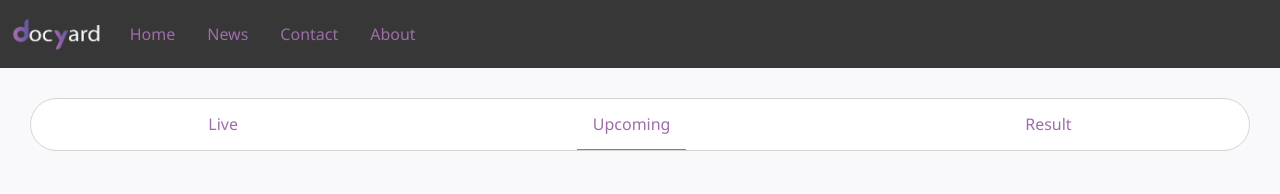
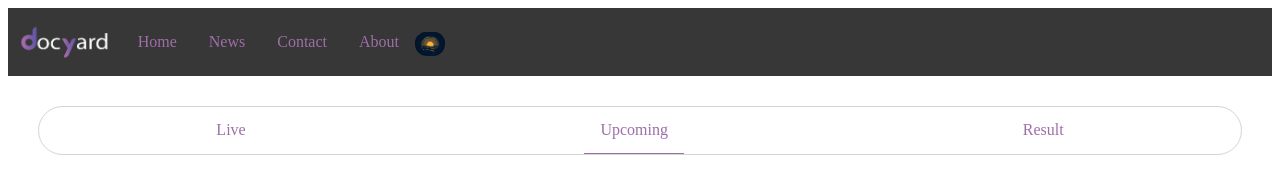
Before and after one commit to prasanna34567u78/PKM_IPL, a plain HTML site: page upcoming.html in a window 1280 px wide. Drawn offline with Linux system fonts and the light colour scheme; no server answers.

Commit message:
Add files via upload

```diff
--- a/style.css
+++ b/style.css
@@ -1,15 +1,17 @@
-body{
+body {
   padding: 0;
   margin: 0;
   font-family: 'Segoe UI', Tahoma, Geneva, Verdana, sans-serif;
   background-color: #f9f9fb;
 }
-.docyard_logo{
+
+.docyard_logo {
   width: 100%;
   height: 40px;
   object-fit: contain;
 }
-.image_logo{
+
+.image_logo {
   padding-left: 10px;
   padding-right: 10px;
 }
@@ -24,9 +26,11 @@ ul {
   flex-direction: row;
   align-items: center;
 }
+
 li {
   float: right;
 }
+
 li a {
   display: block;
   color: #9e6ea9;
@@ -34,10 +38,12 @@ ul {
   padding: 14px 16px;
   text-decoration: none;
 }
+
 li a:hover {
   background-color: #131313;
 }
-  .options{
+
+.options {
   margin: 30px;
   background-color: #ffffff;
   border-radius: 30px;
@@ -47,10 +53,20 @@ ul {
   flex-direction: row;
   justify-content: space-around;
 }
-#live_score{
+
+#live_score {
   border-bottom: 1px solid #9e6ea9;
 }
-  a{
+
+#upcoming {
+  border-bottom: 0px;
+}
+
+#result {
+  border-bottom: 0px;
+}
+
+a {
   display: block;
   color: #9e6ea9;
   text-align: center;
@@ -58,10 +74,12 @@ ul {
   text-decoration: none;
   transition: 0.1s;
 }
-.options a:hover{
+
+.options a:hover {
   border-bottom: 1px solid #9e6ea9;
   position: inherit;
 }
+
 .teamname {
   padding: 12px 13px;
   background-color: #373737;
@@ -69,30 +87,37 @@ ul {
   font-size: 20px;
   font-weight: 400;
 }
-.team_logo{
+
+.team_logo {
   width: 30px;
   object-fit: contain;
 }
-.batting_score{
+
+.batting_score {
   display: flex;
   gap: 20px;
 }
+
 .livescore {
   margin: 12px 13px;
   font-size: 20px;
   font-weight: 500;
   color: #9e6ea9;
 }
+
 .livescore p {
   color: red;
   margin-top: 15px;
 }
+
 .livescore span {
   font-size: 17px;
 }
+
 .batsman {
   margin: 15px 0;
 }
+
 .head {
   display: flex;
   justify-content: space-around;
@@ -100,6 +125,7 @@ ul {
   color: #9e6ea9;
   padding: 10px;
 }
+
 .head ul {
   list-style-type: none;
   overflow: hidden;
@@ -107,9 +133,11 @@ ul {
   flex-direction: row;
   align-items: center;
 }
+
 .head ul li {
   padding: 0 13px;
 }
+
 .batter {
   display: flex;
   justify-content: space-around;
@@ -117,6 +145,7 @@ ul {
   color: #9e6ea9;
   padding: 10px;
 }
+
 .batter ul {
   list-style-type: none;
   overflow: hidden;
@@ -125,13 +154,16 @@ ul {
   flex-direction: row;
   align-items: center;
 }
+
 .batter ul li {
   font-size: 400;
   padding: 0 13px;
 }
+
 .bowler {
   margin: 15px 0;
 }
+
 .thrower {
   display: flex;
   justify-content: space-around;
@@ -139,6 +171,7 @@ ul {
   color: #9e6ea9;
   padding: 10px;
 }
+
 .thrower ul {
   list-style-type: none;
   overflow: hidden;
@@ -147,7 +180,44 @@ ul {
   flex-direction: row;
   align-items: center;
 }
+
 .thrower ul li {
   font-size: 400;
   padding: 0 13px;
 }
+
+.bdy {
+  background-color: #373737;
+}
+
+.bdy .head>p {
+  color: #9e6ea9;
+}
+
+.bdy .team1>p {
+  color: white;
+}
+
+.bdy p {
+  color: white;
+}
+
+.toogleSun {
+  display: block;
+  position: absolute;
+  width: 30px;
+  z-index: 3;
+  margin-top: -10px;
+  border-radius: 50px;
+  transition: 400ms;
+}
+
+.toogleMoon {
+  display: block;
+  position: absolute;
+  width: 30px;
+  z-index: 2;
+  margin-top: -10px;
+  border-radius: 50px;
+  transition: 400ms;
+}
--- a/upcoming.css
+++ b/upcoming.css
@@ -1,19 +1,22 @@
-body{
+|body {
     padding: 0;
     margin: 0;
-    font-family: 'Segoe UI', Tahoma, Geneva, Verdana, sans-serif;
+    font-family: 'Courier New', Courier, monospace;
     background-color: #f9f9fb;
 }
-.docyard_logo{
+
+.docyard_logo {
     width: 100%;
     height: 40px;
     object-fit: contain;
 }
-.image_logo{
+
+.image_logo {
     display: flex;
     padding-left: 10px;
     padding-right: 10px;
 }
+
 ul {
     list-style-type: none;
     margin: 0;
@@ -24,9 +27,11 @@ ul {
     flex-direction: row;
     align-items: center;
 }
+
 li {
     float: right;
 }
+
 li a {
     display: block;
     color: #9e6ea9;
@@ -34,10 +39,12 @@ ul {
     padding: 14px 16px;
     text-decoration: none;
 }
+
 li a:hover {
     background-color: #131313;
 }
-  .options{
+
+.options {
     margin: 30px;
     background-color: #ffffff;
     border-radius: 30px;
@@ -47,10 +54,12 @@ ul {
     flex-direction: row;
     justify-content: space-around;
 }
-#upcoming{
+
+#upcoming {
     border-bottom: 1px solid #9e6ea9;
 }
-  a{
+
+a {
     display: block;
     color: #9e6ea9;
     text-align: center;
@@ -58,62 +67,126 @@ ul {
     text-decoration: none;
     transition: 0.1s;
 }
-.options a:hover{
+
+.options a:hover {
     border-bottom: 1px solid #9e6ea9;
     position: inherit;
 }
-.grid{
+
+.grid {
     display: flex;
     justify-content: center;
     flex-wrap: wrap;
     flex-direction: row;
     padding: 10px;
 }
-.card{
+
+.card {
     width: 500px;
     border: 0.5px solid black;
 }
-.head{
+
+.head {
     display: flex;
     flex-direction: row;
     flex-wrap: wrap;
     justify-content: space-around;
 }
-.team_logo{
+
+.team_logo {
     width: 40px;
     height: 40px;
     object-fit: contain;
 }
-.teams{
+
+.teams {
     display: flex;
     flex-direction: column;
     flex-wrap: wrap;
     padding-left: 90px;
     padding-right: 60px;
 }
-.team1{
+
+.team1 {
     display: flex;
     justify-content: flex-start;
     flex-wrap: wrap;
     flex-direction: row;
     gap: 40px;
 }
-.team1 p{
+
+.team1 p {
     font-size: 14px;
 }
-.time{
+
+.time {
     padding-left: 90px;
 }
-.dark_mode{
+
+.dark_mode {
     background-color: #222222;
     color: white;
 }
-.card_dark_mode{
+
+.card_dark_mode {
     border: 0.5px solid white;
 }
+
 @media screen and (max-width: 600px) {
-    .docyard_logo{
+    .docyard_logo {
         height: 30px;
     }
 
 }
+
+#lightMode {
+    display: block;
+}
+
+.lm {
+    display: none;
+}
+
+.bdy {
+    background-color: #373737;
+}
+
+.bdy .head>p {
+    color: #9e6ea9;
+}
+
+.bdy .team1>p {
+    color: white;
+}
+
+.bdy p {
+    color: white;
+}
+
+.toggleSun {
+    width: 30px;
+}
+
+.toggleMoon {
+    width: 30px;
+}
+
+.toogleSun {
+    display: block;
+    position: absolute;
+    width: 30px;
+    z-index: 3;
+    margin-top: -10px;
+    border-radius: 50px;
+    transition: 400ms;
+}
+
+.toogleMoon {
+    display: block;
+    position: absolute;
+    width: 30px;
+    z-index: 2;
+    margin-top: -10px;
+    border-radius: 50px;
+    transition: 400ms;
+}
--- a/upcoming.html
+++ b/upcoming.html
@@ -1,5 +1,6 @@
 <!DOCTYPE html>
 <html lang="en">
+
 <head>
     <meta charset="UTF-8">
     <meta http-equiv="X-UA-Compatible" content="IE=edge">
@@ -8,15 +9,19 @@
     <link rel="website icon" class="tab_logo" type="png" href="docyardlogobg.png">
     <title>DocYard-Livescore</title>
 </head>
+
 <body>
     <header>
-    <ul>
-        <a href="file:///home/rohan/Desktop/VS%20Code%20/DocYard/index.html" class="image_logo"><img src="docyardbg.png" class="docyard_logo"></a>
-        <li><a href="index.html">Home</a></li>
-        <li><a href="#news">News</a></li>
-        <li><a href="#contact">Contact</a></li>
-        <li><a href="#about">About</a></li>
-      </ul>
+        <ul>
+            <a href="file:///home/rohan/Desktop/VS%20Code%20/DocYard/index.html" class="image_logo"><img
+                    src="docyardbg.png" class="docyard_logo"></a>
+            <li><a href="index.html">Home</a></li>
+            <li><a href="#news">News</a></li>
+            <li><a href="https://docyardhq.github.io/Website/feedback.html">Contact</a></li>
+            <li><a href="https://docyardhq.github.io/Website/about.html">About</a></li>
+            <li id="lightMode"><img class="toogleSun" id="toogleSun" src="sun.png" onclick="mode()"></li>
+            <li id="lightMode"><img class="toogleMoon" id="toogleMoon" src="moon.png" onclick="mode()"></li>
+        </ul>
     </header>
     <part-1>
         <div class="options">
@@ -32,4 +37,5 @@
     </main>
     <script src="upcoming.js"></script>
 </body>
+
 </html>
--- a/upcoming.js
+++ b/upcoming.js
@@ -8,29 +8,29 @@ const options = {
 
 fetch('https://cricbuzz-cricket.p.rapidapi.com/matches/v1/upcoming', options)
 	.then(response => response.json())
-	.then(response =>  {
-    const matches =response.typeMatches[1].seriesMatches[0].seriesAdWrapper.matches;
+	.then(response => {
+		const matches = response.typeMatches[1].seriesMatches[0].seriesAdWrapper.matches;
 		console.log(matches);
 
 		const contanier = document.querySelector('.grid');
 		console.log(contanier);
 		matches.forEach(match => {
 
-const mat =match.matchInfo;
+			const mat = match.matchInfo;
 
 			const first = mat.matchFormat;
 			const second = mat.matchDesc;
-var headTitle =first + " " +second;
+			var headTitle = first + " " + second;
 			const date = parseInt(mat.startDate);
 			const team1 = mat.team1;
 			const team2 = mat.team2;
-const team1Name= team1.teamName;
-const team2Name= team2.teamName;
-const image1= setImage(team1Name);
-const image2= setImage(team2Name);
+			const team1Name = team1.teamName;
+			const team2Name = team2.teamName;
+			const image1 = setImage(team1Name);
+			const image2 = setImage(team2Name);
 
 
-const content =` <div class="card">
+			const content = ` <div class="card">
 <div class="head">
 	<p>${headTitle}</p>
 	<p><b>${new Date(date).toDateString()}</b></p>
@@ -50,7 +50,7 @@ const content =` <div class="card">
 	</div>
 </div>`;
 
-contanier.innerHTML +=content;
+			contanier.innerHTML += content;
 
 
 		});
@@ -60,28 +60,38 @@ contanier.innerHTML +=content;
 
 function setImage(name) {
 
-	if(name === "Punjab Kings"){
+	if (name === "Punjab Kings") {
 		return "pbks.png";
-	}else if(name === "Lucknow Super Giants"){
+	} else if (name === "Lucknow Super Giants") {
 		return "lsg.png";
-	}else if(name === "Delhi Capitals"){
+	} else if (name === "Delhi Capitals") {
 		return "dc.png";
-	}else if(name === "Rajasthan Royals"){
+	} else if (name === "Rajasthan Royals") {
 		return "rr.png";
-	}else if(name === "Sunrisers Hyderabad"){
+	} else if (name === "Sunrisers Hyderabad") {
 		return "srh.png";
-	}else if(name === "Kolkata Knight Riders"){
+	} else if (name === "Kolkata Knight Riders") {
 		return "kkr.png";
-	}else if(name === "Royal Challengers Bangalore"){
+	} else if (name === "Royal Challengers Bangalore") {
 		return "rcb.png";
-	}else if(name === "Mumbai Indians"){
+	} else if (name === "Mumbai Indians") {
 		return "mi.png";
-	}else if(name === "Chennai Super Kings"){
+	} else if (name === "Chennai Super Kings") {
 		return "csk.png";
-	}else if(name === "Gujarat Titans"){
+	} else if (name === "Gujarat Titans") {
 		return "gt.png";
 	}
 
 
 
 }
+
+
+
+
+
+function mode() {
+	var ts = document.getElementById("toogleSun");
+	ts.classList.toggle("toogleMoon");
+	document.body.classList.toggle("bdy");
+}
```
Also changed, not shown: index.html (+8 -2 lines), index.js (+58 -35 lines), live.html (+10 -4 lines), live.js (+33 -13 lines), result.html (+7 -1 lines), result.js (+31 -24 lines), moon.png (added), sun.png (added). Lines whose indentation alone changed are shown as unchanged.
